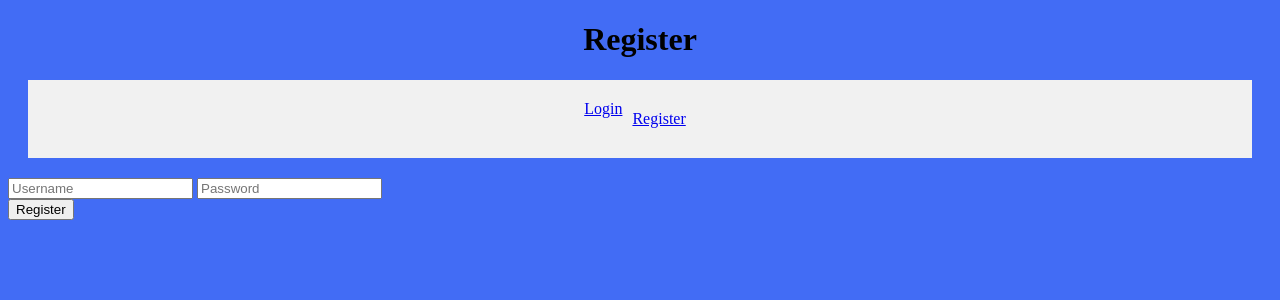
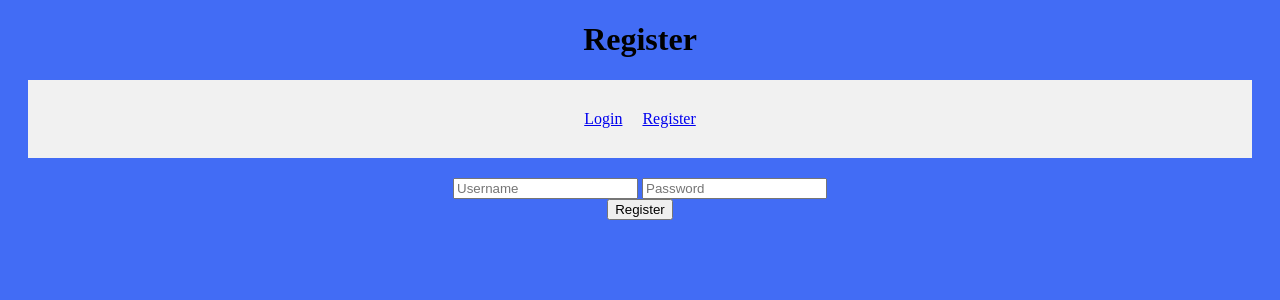
Before and after one commit to lumagr99/tankstellenPreisvergleich, a Flask app: page /register in a window 1280 px wide. Shown: the top 300 px of the page. Run offline with Flask 2, Linux system fonts and the light colour scheme; some libraries are stand-ins or nearby versions.

Commit message:
css vorläufig

```diff
--- a/login_frontend/templates/register.html
+++ b/login_frontend/templates/register.html
@@ -9,10 +9,10 @@
 		<div class="register">
 			<h1>Register</h1>
 			<div class="links">
-				<a href="{{ url_for('login') }}">Login</a>
+				<a href="{{ url_for('login') }}" class="active">Login</a>
 				<a href="{{ url_for('register') }}" class="active">Register</a>
 			</div>
-			<form action="{{ url_for('register') }}" method="post" autocomplete="off">
+			<form action="{{ url_for('register') }}" method="post" autocomplete="off" class="login_form">
 				<label for="username">
 					<i class="fas fa-user"></i>
 				</label>
--- a/login_frontend/templates/tankstellen.html
+++ b/login_frontend/templates/tankstellen.html
@@ -29,7 +29,7 @@
                 {% endfor %}
             </table>
             {% if session['loggedin'] == True %}
-                <input type="submit" value="Speichern">
+                <input type="submit" value="Speichern" class="speichern_button">
             {% endif %}
         </form>
     </div>
```
Also changed, not shown: login_frontend/static/style.css (line endings or trailing spaces).
